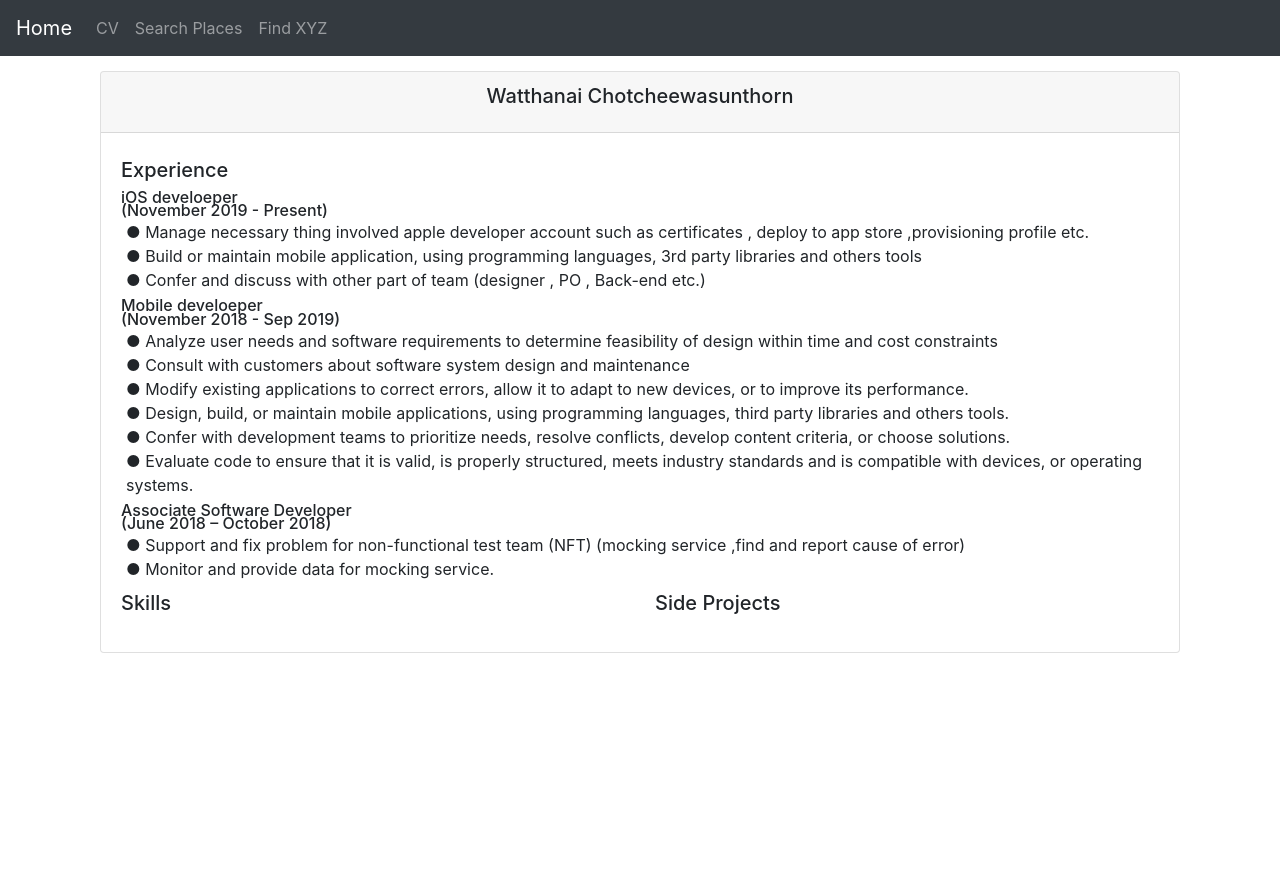
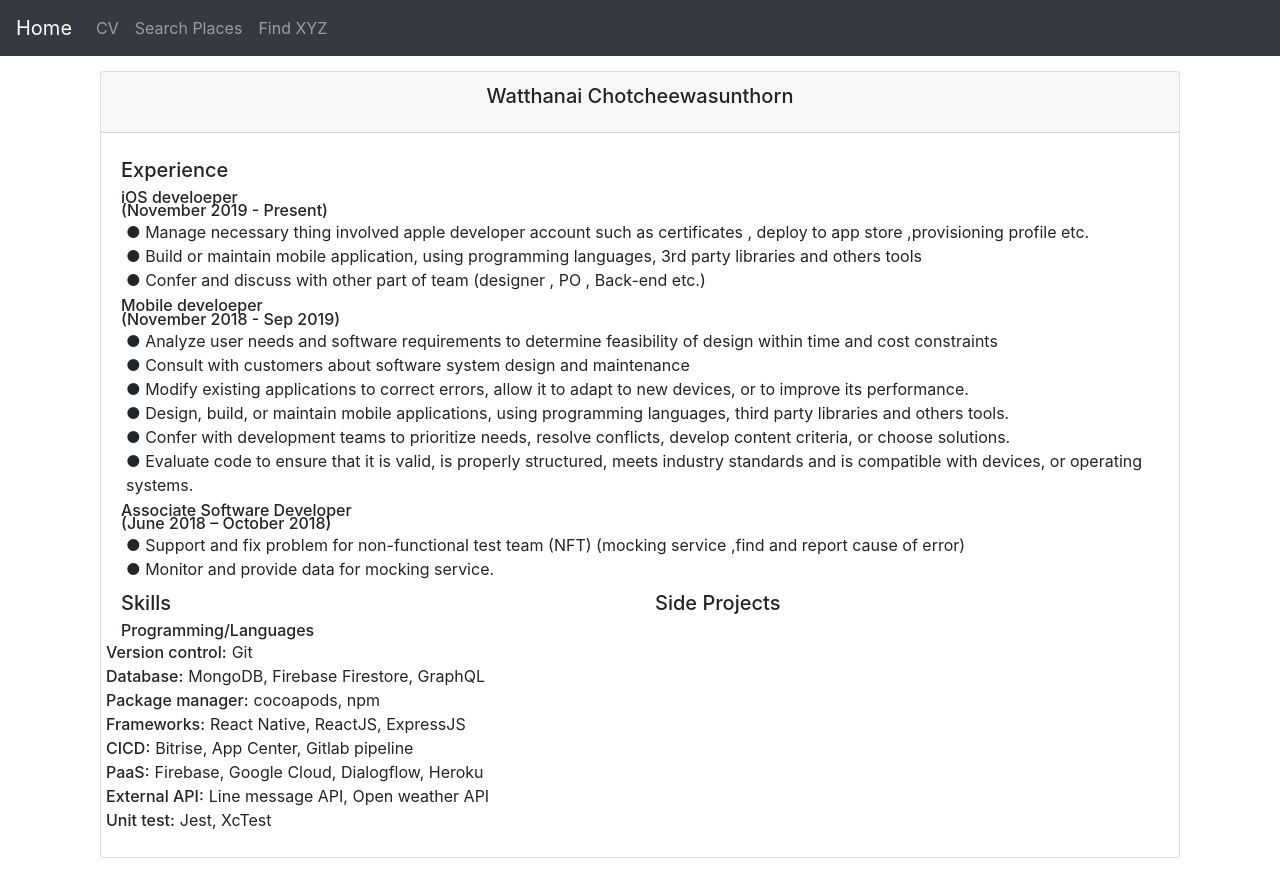
Before and after one commit to notovel2/SCG_Test_FE, a React (Create React App) app: page /cv in a window 1280 px wide. Before the commit the page ends 800 px from the top, so only its background shows below. Built offline with nearby package versions, Linux system fonts and the light colour scheme.

Commit message:
add skills section

```diff
--- a/src/constants/cv.js
+++ b/src/constants/cv.js
@@ -32,3 +32,150 @@ export const works = [
         ]
     }
 ]
+
+export const skills = [
+    {
+        title: 'Programming/Languages',
+        isDataObject: true,
+        data: [
+            {
+                title: 'Advance',
+                itemslist: [
+                    'Swift',
+                    'Javascript',
+                    'Node.js',
+                    'Python'
+                ]
+            },
+            {
+                title: 'Basic',
+                itemslist: [
+                    'NoSQL',
+                    'HTML',
+                    'Kotlin',
+                    'C#',
+                    'Typescript'
+                ]
+            }
+        ]
+    },
+    {
+        title: 'Version control',
+        data: [
+            'Git'
+        ]
+    },
+    {
+        title: 'Database',
+        data: [
+            'MongoDB',
+            'Firebase Firestore',
+            'GraphQL'
+        ]
+    },
+    {
+        title: 'Package manager',
+        data: [
+            'cocoapods',
+            'npm'
+        ]
+    },
+    {
+        title: 'Frameworks',
+        data: [
+            'React Native',
+            'ReactJS',
+            'ExpressJS'
+        ]
+    },
+    {
+        title: 'CICD',
+        data: [
+            'Bitrise',
+            'App Center',
+            'Gitlab pipeline'
+        ]
+    },
+    {
+        title: 'PaaS',
+        data: [
+            'Firebase',
+            'Google Cloud',
+            'Dialogflow',
+            'Heroku'
+        ]
+    },
+    {
+        title: 'External API',
+        data: [
+            'Line message API',
+            'Open weather API'
+        ]
+    },
+    {
+        title: 'Unit test',
+        data: [
+            'Jest',
+            'XcTest'
+        ]
+    }
+]
+
+export const sideProject = [
+    {
+        title: 'iOS Application',
+        data: [
+            {
+                title: 'Ling',
+                url: ''
+            }
+        ]
+    },
+    {
+        title: 'Github',
+        data: [
+            {
+                title: 'Hospital Information Bot',
+                url: 'https://github.com/notovel2/hospital-information-bot'
+            },
+            {
+                title: 'SMW bot',
+                url: 'https://github.com/notovel2/SMW_Bot'
+            },
+            {
+                title: 'Course management system',
+                url: 'https://github.com/notovel2/JAC_TEST'
+            },
+            {
+                title: 'Smart patient room (Senior project)',
+                url: 'https://github.com/notovel2/Smart_patients_room_system'
+            }
+        ]
+    }
+]
+
+export const education = [
+    {
+        period: '2014 - 2018',
+        name: 'Mahidol University',
+        provience: 'Nakhon Pathom',
+        country: 'Bangkok',
+        faculty: 'Bachelor of Engineering',
+        major: 'Computer Engineering'
+    }
+]
+
+export const contact = [
+    {
+        title: 'Address',
+        value: '318/620 The stage taopoon condominium , Pracharaj sai 2 Rd., Bangsue, Bangsue, Bangkok 10800'
+    },
+    {
+        title: 'Mobile',
+        value: '+66 85-109-9486'
+    },
+    {
+        title: 'E-mail',
+        value: 'watthanai.chot@gmail.com'
+    }
+]
--- a/src/screens/CVPage/CVPage.js
+++ b/src/screens/CVPage/CVPage.js
@@ -1,7 +1,7 @@
 import React from 'react';
 import { Container, Card, Row } from 'react-bootstrap';
 import './CVPage.css'
-import {works} from '../../constants/cv'
+import { works, skills, sideProject, education, contact } from '../../constants/cv'
 
 class CVPage extends React.Component {
     render() {
@@ -20,6 +20,7 @@ class CVPage extends React.Component {
                         <Row>
                             <div className="col-sm-6 section">
                                 <Card.Title>Skills</Card.Title>
+                                {this.skillsRender(skills)}
                             </div>
                             <div className="col-sm-6 section">
                                 <Card.Title>Side Projects</Card.Title>
@@ -31,14 +32,34 @@ class CVPage extends React.Component {
         )
     }
 
-    workExperienceRender(work) {
+    workExperienceRender(data) {
         return (
             <div style={{marginTop: '10px'}}>
-                <Card.Subtitle>{work.position}</Card.Subtitle>
-                <Card.Subtitle>{work.workPlace} {work.period}</Card.Subtitle>
-                {work.responsibillity.map(value => this.bulletSection(value))}
+                <Card.Subtitle>{data.position}</Card.Subtitle>
+                <Card.Subtitle>{data.workPlace} {data.period}</Card.Subtitle>
+                {data.responsibillity.map(value => this.bulletSection(value))}
             </div>
         )
+    }
+
+    skillsRender(data) {
+        return data.map(skillItem => {
+            if (skillItem.isDataObject) {
+                return (
+                    <Card.Subtitle>{skillItem.title}</Card.Subtitle>
+                )
+            } else {
+                return (
+                    <div>
+                        <Row style={{alignItems: 'baseline', flexDirection: 'row'}}>
+                            <Card.Subtitle style={{marginRight: '5px'}}>{`${skillItem.title}:`}</Card.Subtitle>
+                            <Card.Text>{skillItem.data.join(', ')}</Card.Text>
+                        </Row>
+                    </div>
+                )
+            }
+
+        })
     }
 
     bulletSection(text) {
```
